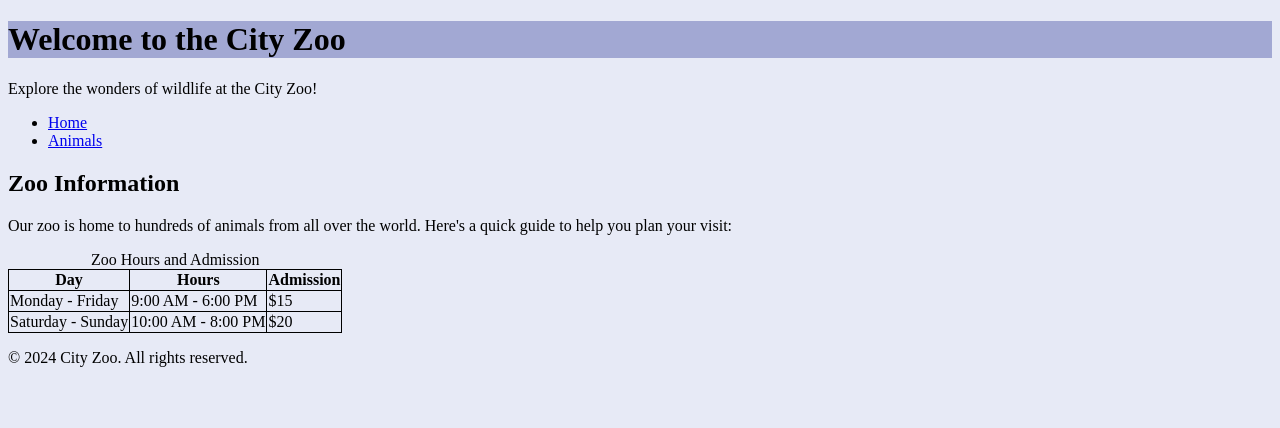
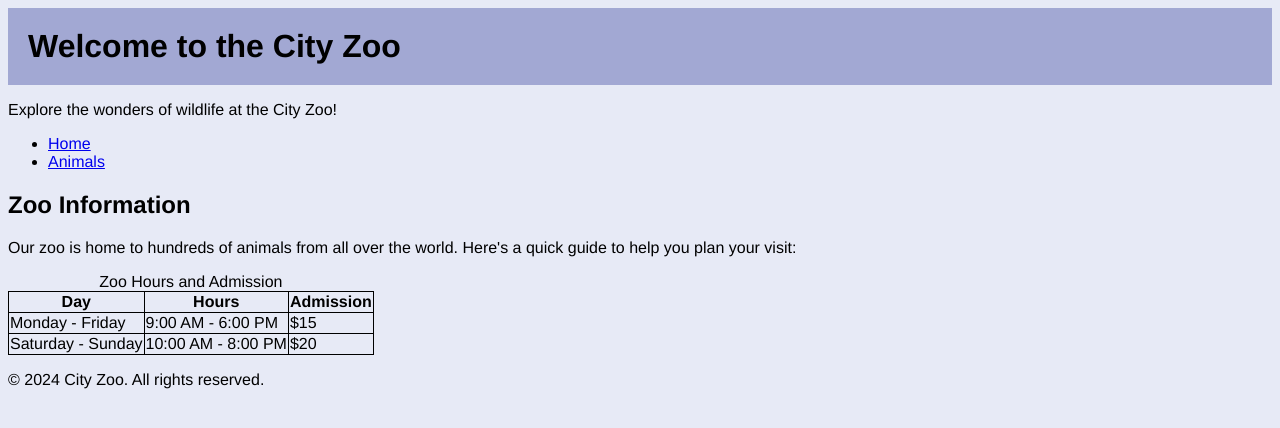
Before and after one commit to waleedchahid/waleedchahid.github.io, a plain HTML site: page practice/zoo/index.html in a window 1280 px wide. Drawn offline with Linux system fonts and the light colour scheme; a script that the page names is missing.

Commit message:
classword on fonts

```diff
--- a/practice/zoo/style.css
+++ b/practice/zoo/style.css
@@ -7,10 +7,13 @@ table, th, tr, td{
 
 body{
     background-color: #e7eaf6;
+    font-family:'Helvetica' , 'Tahoma' , sans-serif;
 }
 
 h1{
     background-color: #a2a8d3;
+    margin: 0px;
+    padding: 20px;;
 }
 
 
```
